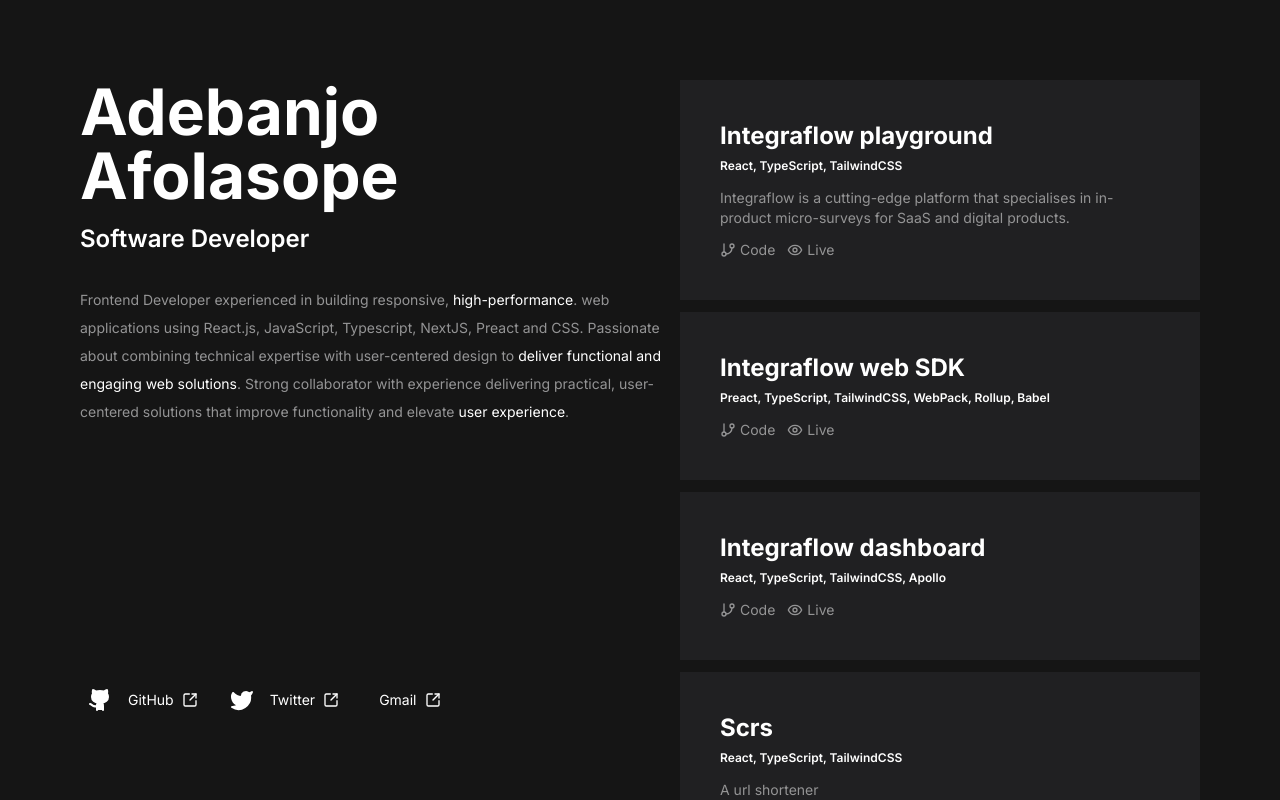
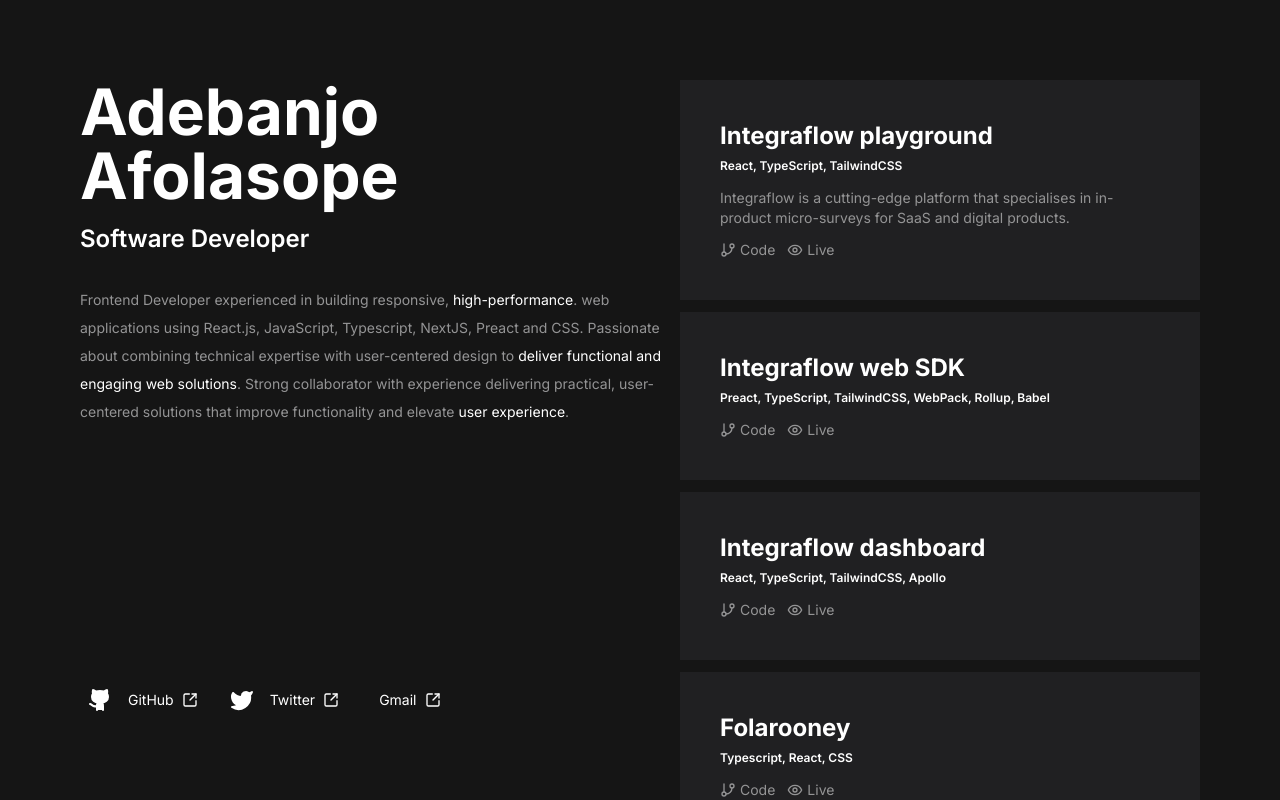
Before and after one commit to afolasope/afolasope.dev, a Next.js app: page / in a window 1280 px wide. Built offline with nearby package versions, Linux system fonts and the light colour scheme.

Commit message:
reorder project list

```diff
--- a/src/app/page.tsx
+++ b/src/app/page.tsx
@@ -23,11 +23,23 @@ const projects: ProjectProps[] = [
         liveUrl: 'https://app.useintegraflow.com',
     },
     {
+        name: 'Folarooney',
+        tech: 'Typescript, React, CSS',
+        sourceCode: 'https://github.com/afolasope/Folarooney',
+        liveUrl: 'https://folarooney.onrender.com/',
+    },
+    {
         name: 'Scrs',
         description: 'A url shortener',
         tech: 'React, TypeScript, TailwindCSS',
         sourceCode: 'https://github.com/afolasope/url-shortener-mern',
         liveUrl: 'https://scrs-io.onrender.com/',
+    },
+    {
+        name: 'Easybank',
+        tech: 'SCSS, Html, Javascript',
+        sourceCode: 'https://github.com/afolasope/easy-bank',
+        liveUrl: 'https://enchanting-easy-banking.netlify.app/',
     },
     {
         name: 'Weather Bolt',
@@ -36,18 +48,6 @@ const projects: ProjectProps[] = [
             'Experience the weather in the most popular cities. The app also incorporates CRUD actions for a better user experience',
         sourceCode: 'https://github.com/afolasope/weatherBolt',
         liveUrl: 'https://weatherbolts.netlify.app',
-    },
-    {
-        name: 'Folarooney',
-        tech: 'Typescript, React, CSS',
-        sourceCode: 'https://github.com/afolasope/Folarooney',
-        liveUrl: 'https://folarooney.onrender.com/',
-    },
-    {
-        name: 'Easybank',
-        tech: 'SCSS, Html, Javascript',
-        sourceCode: 'https://github.com/afolasope/easy-bank',
-        liveUrl: 'https://enchanting-easy-banking.netlify.app/',
     },
     {
         name: 'Fancy todo list',
```
